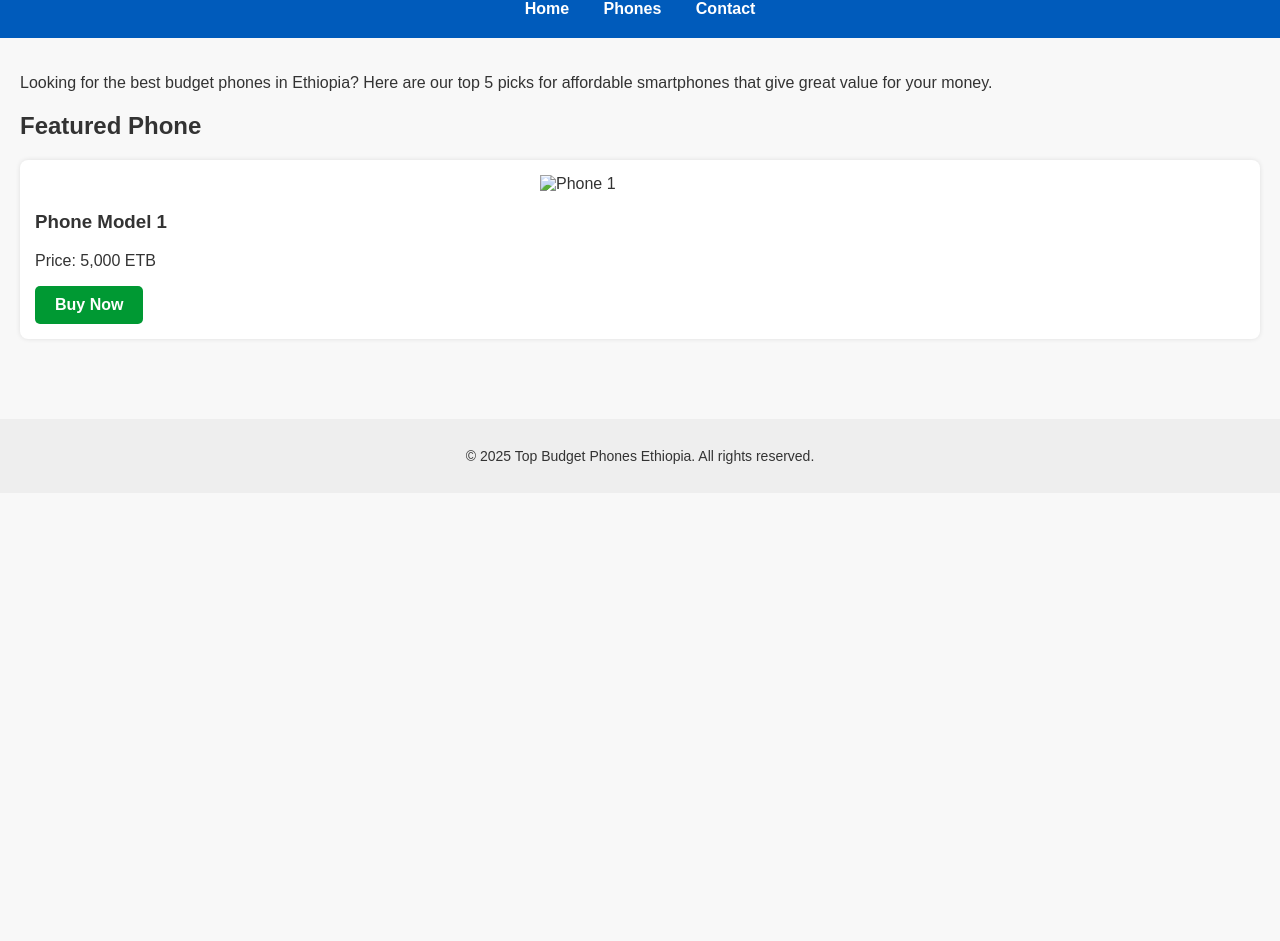
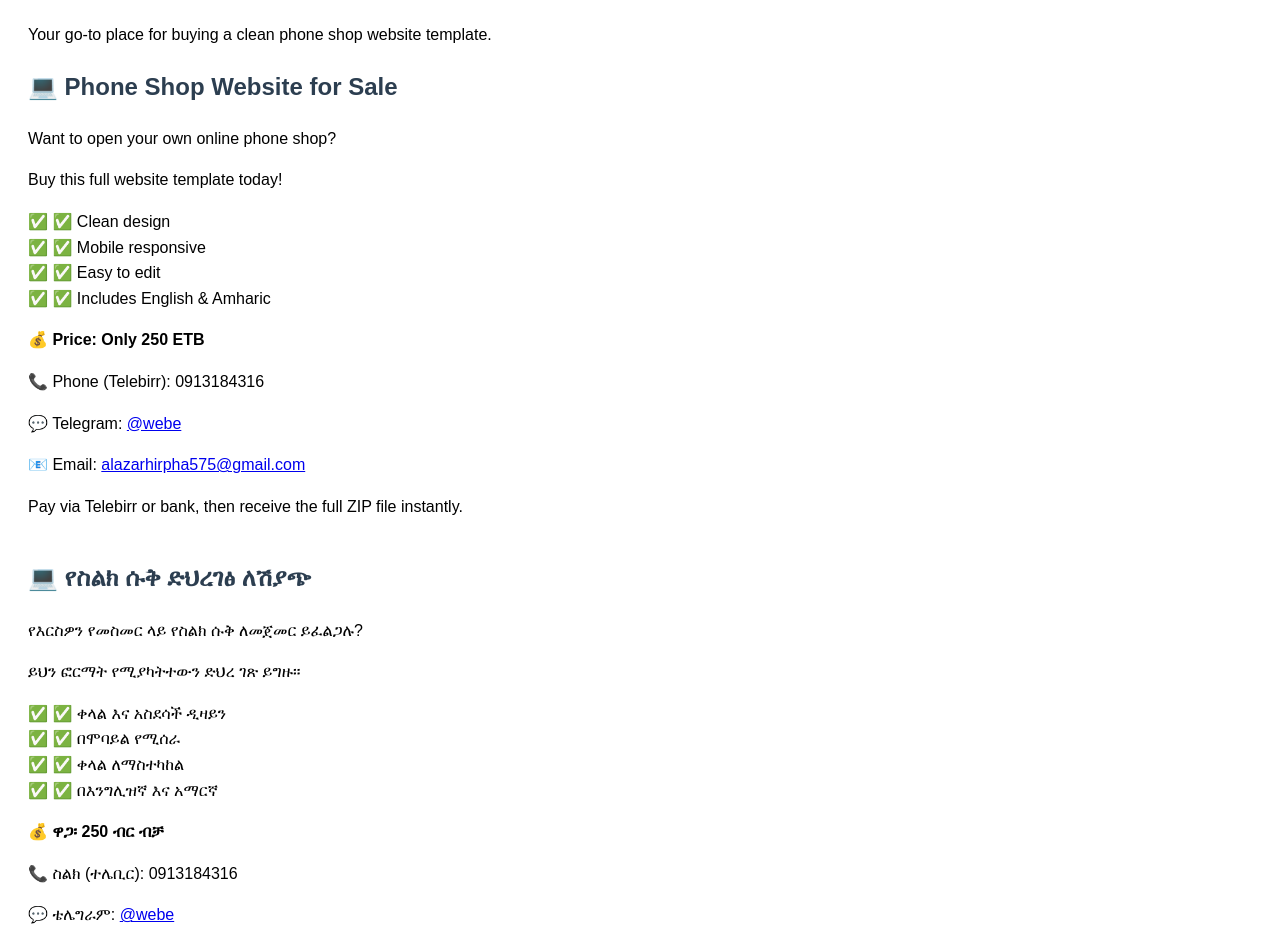
Before and after one commit to Alazar1213/My-web-site, a plain HTML site: page index.html in a window 1280 px wide. Shown: the part 100-1041 px from the top of the page. Before the commit the page ends 800 px from the top, so only its background shows below. Drawn offline with Linux system fonts and the light colour scheme.

Commit message:
Add files via upload

```diff
--- a/index.html
+++ b/index.html
@@ -1,40 +1,62 @@
+
 <!DOCTYPE html>
 <html lang="en">
 <head>
-  <meta charset="UTF-8" />
-  <meta name="viewport" content="width=device-width, initial-scale=1" />
-  <title>Top 5 Budget Phones in Ethiopia</title>
-  <link rel="stylesheet" href="style.css" />
+  <meta charset="UTF-8">
+  <title>A Phone Shop</title>
+  <style>
+    body { font-family: Arial, sans-serif; padding: 20px; line-height: 1.6; }
+    h2 { color: #2c3e50; }
+    section { margin-bottom: 40px; }
+    ul { list-style: none; padding-left: 0; }
+    li::before { content: "✅ "; }
+  </style>
 </head>
 <body>
   <header>
-    <h1>Top 5 Budget Phones in Ethiopia</h1>
-    <nav>
-      <a href="index.html">Home</a>
-      <a href="products.html">Phones</a>
-      <a href="contact.html">Contact</a>
-    </nav>
+    <h1>📱 Welcome to A Phone Shop</h1>
+    <p>Your go-to place for buying a clean phone shop website template.</p>
   </header>
 
-  <main>
-    <section class="intro">
-      <p>Looking for the best budget phones in Ethiopia? Here are our top 5 picks for affordable smartphones that give great value for your money.</p>
-    </section>
 
-    <section class="featured">
-      <h2>Featured Phone</h2>
-      <div class="phone-card">
-        <img src="phone1.jpg" alt="Phone 1" />
-        <h3>Phone Model 1</h3>
-        <p>Price: 5,000 ETB</p>
-        <a href="#" class="buy-btn">Buy Now</a>
-      </div>
-    </section>
+<section id="buy">
+  <h2>💻 Phone Shop Website for Sale</h2>
+  <p>Want to open your own online phone shop?</p>
+  <p>Buy this full website template today!</p>
+  <ul>
+    <li>✅ Clean design</li>
+    <li>✅ Mobile responsive</li>
+    <li>✅ Easy to edit</li>
+    <li>✅ Includes English & Amharic</li>
+  </ul>
+  <p><strong>💰 Price: Only 250 ETB</strong></p>
+  <p>📞 Phone (Telebirr): 0913184316</p>
+  <p>💬 Telegram: <a href="https://t.me/webe" target="_blank">@webe</a></p>
+  <p>📧 Email: <a href="mailto:alazarhirpha575@gmail.com">alazarhirpha575@gmail.com</a></p>
+  <p>Pay via Telebirr or bank, then receive the full ZIP file instantly.</p>
+</section>
 
-  </main>
+
+<section id="buy-amharic">
+  <h2>💻 የስልክ ሱቅ ድህረገፅ ለሽያጭ</h2>
+  <p>የእርስዎን የመስመር ላይ የስልክ ሱቅ ለመጀመር ይፈልጋሉ?</p>
+  <p>ይህን ፎርማት የሚያካትተውን ድህረ ገጽ ይግዙ።</p>
+  <ul>
+    <li>✅ ቀላል እና አስደሳች ዲዛይን</li>
+    <li>✅ በሞባይል የሚሰራ</li>
+    <li>✅ ቀላል ለማስተካከል</li>
+    <li>✅ በእንግሊዝኛ እና አማርኛ</li>
+  </ul>
+  <p><strong>💰 ዋጋ፡ 250 ብር ብቻ</strong></p>
+  <p>📞 ስልክ (ተሌቢር): 0913184316</p>
+  <p>💬 ቴሌግራም: <a href="https://t.me/webe" target="_blank">@webe</a></p>
+  <p>📧 ኢሜል: <a href="mailto:alazarhirpha575@gmail.com">alazarhirpha575@gmail.com</a></p>
+  <p>በተሌቢር ወይም በባንክ ክፍያ ከፈፁሙ በኋላ ZIP ፋይሉን ወዲያውኑ ይቀበሉ።</p>
+</section>
+
 
   <footer>
-    <p>© 2025 Top Budget Phones Ethiopia. All rights reserved.</p>
+    <p>© 2025 Alazar Hirpha | All Rights Reserved.</p>
   </footer>
 </body>
 </html>
```
